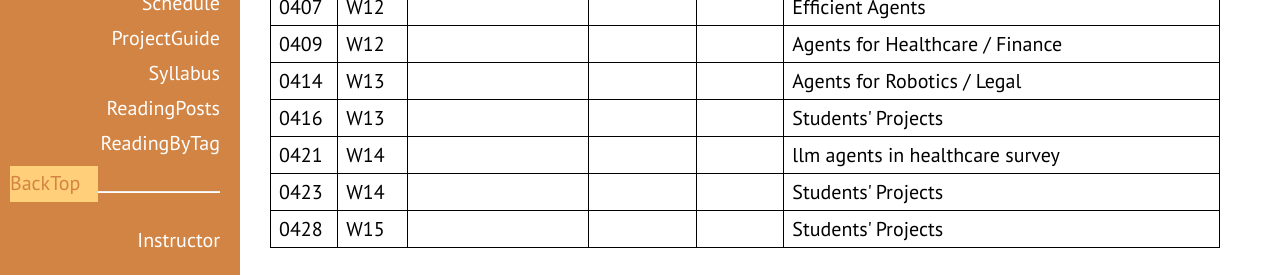
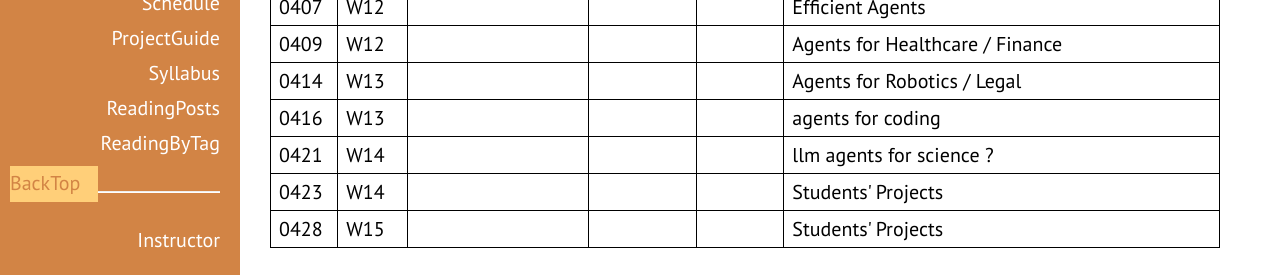
Before and after one commit to qiyanjun/2026sp-GenAI-Agents-Overview-Course, a Jekyll site: the page built from index.html, in a window 1280 px wide and 900 px high, scrolled down 794 px. Shown: the part 622-897 px from the top of the window. Built offline with Jekyll 4.4.1, drawn with Linux system fonts in a browser that asks for light colours; the list of posts is cut into pages by our own code.

Commit message:
minor updates

```diff
--- a/_sessions/S0-L25.md
+++ b/_sessions/S0-L25.md
@@ -4,7 +4,7 @@ title: Inference test time scaling law
 lecture: Week14.1-T5-Test-Time-Scaling
 lectureVersion: current
 extraContent:
-notes: Students' Projects
+notes: agents for coding
 video: team-5
 tags:
 - Scaling
--- a/_sessions/S0-L26.md
+++ b/_sessions/S0-L26.md
@@ -5,7 +5,7 @@ lecture:
 lectureVersion: current
 extraContent:
 team: instructor
-notes: llm agents  in healthcare survey
+notes: llm agents for science ?
 tags:
 - BasicLLM
 desc: 2026-S1
```
